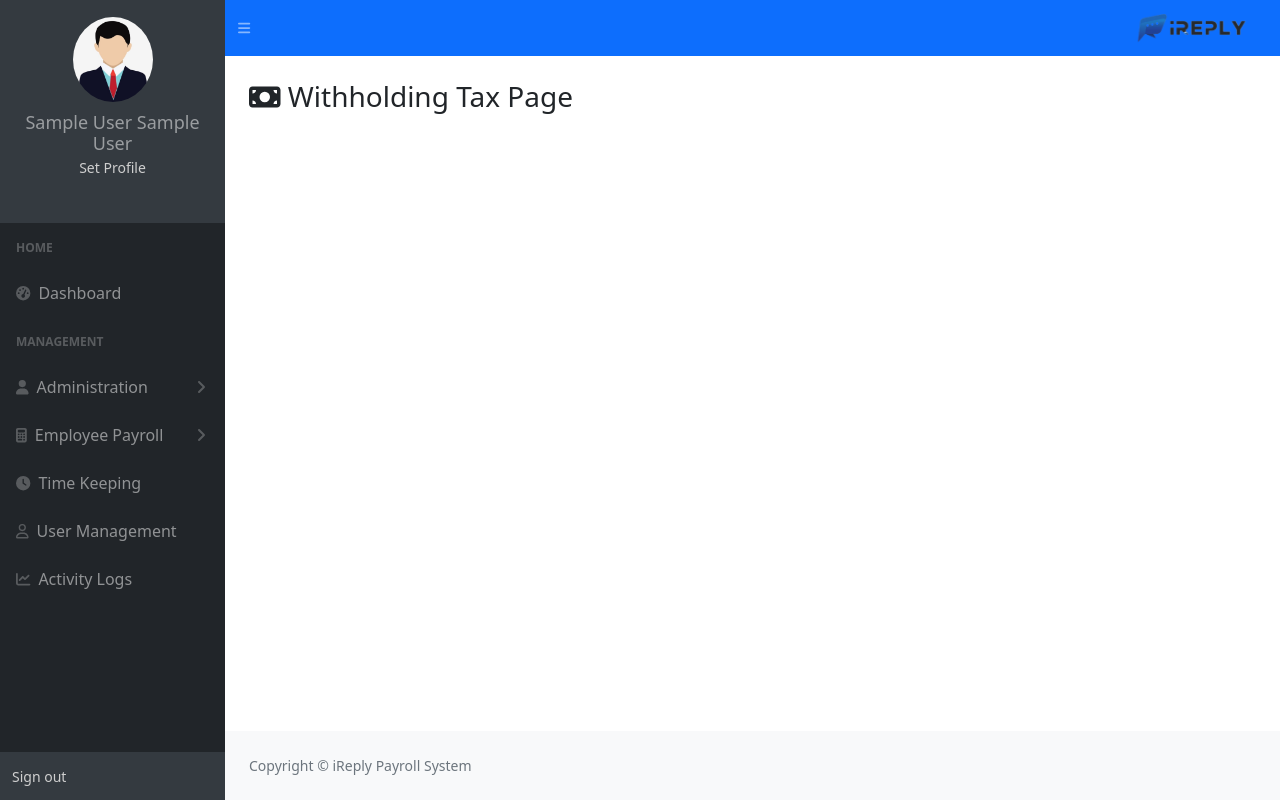
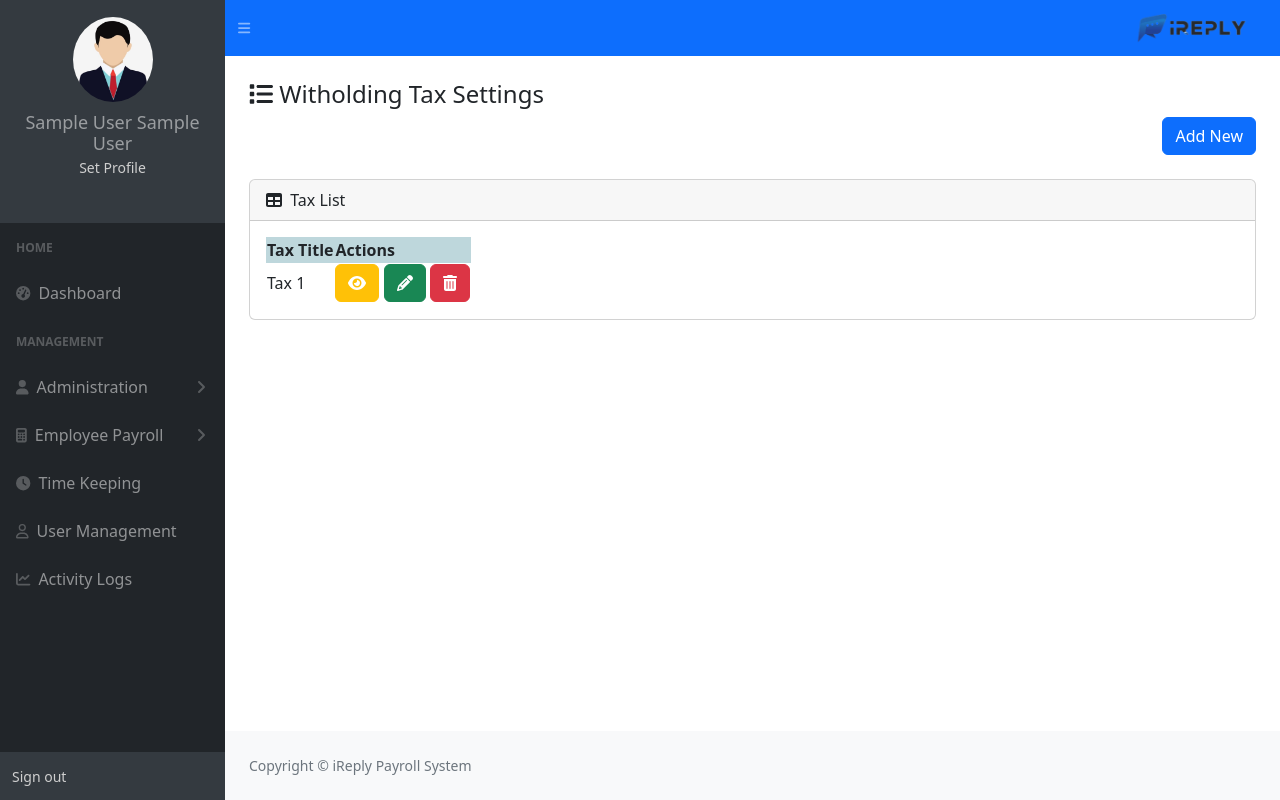
Before and after one commit to hernanigng/iReply_Payroll_System, a PHP site: page /route/WithHoldingTax.php in a window 1280 px wide. Run offline with PHP 8.4, Linux system fonts and the light colour scheme; the visitor is signed in with stand-in values (Sample User, id 1); some libraries are stand-ins or nearby versions.

Commit message:
WithHolding Tax UI

```diff
--- a/route/WithHoldingTax.php
+++ b/route/WithHoldingTax.php
@@ -19,10 +19,8 @@
 
 <script>
     // Function to show the modal for adding/editing positions
-    function showModal(id = 0, title = '', description = '') {
-        $('#positionId').val(id);
-        $('#title').val(title);
-        $('#description').val(description);
+    function showModal() {
+
         $('#itemModal').modal('show');
     }
 
@@ -30,56 +28,6 @@
     function closeModal() {
         $('#itemModal').modal('hide');
     }
-
-    // Function to delete a position via AJAX
-    function deleteItem(id) {
-        if (confirm('Are you sure you want to delete this position?')) {
-            $.ajax({
-                type: "POST",
-                url: "functions/delete_Position.php",
-                data: { id: id },
-                success: function(data){
-                    location.reload();
-                }
-            });
-        }
-    }
-
-    // Function to submit the form via AJAX
-    function saveItem() {
-        var title = $('#title').val().trim();
-        var description = $('#description').val().trim();
-
-        // Custom validation
-        if (title === "") {
-            $('#title').addClass("is-invalid");
-            return false; // Return false to indicate validation failure
-        }
-        if (description === "") {
-            $('#description').addClass("is-invalid");
-            return false; // Return false to indicate validation failure
-        }
-
-        // Perform AJAX request if validation passes
-        var id = $('#positionId').val();
-        $.ajax({
-            type: "POST",
-            url: "functions/add_Position.php",
-            data: { id: id, title: title, description: description },
-            success: function(data){
-                closeModal(); // Close the modal after successful submission
-                location.reload();
-            }
-        });
-    }
-
-    $(document).ready(function() {
-        // Event listener for form submission
-        $('#itemForm').submit(function(event) {
-            event.preventDefault(); // Prevent default form submission
-            saveItem(); // Call saveItem function
-        });
-    });
 </script>
 
 
@@ -89,13 +37,147 @@
 
 <div id="layoutSidenav_content">
 
-                <main>
+<main>
                     <div class="container-fluid px-4">
-                        <h3 class="mt-4"><i class="fa-solid fa-money-bill"></i> Withholding Tax Page</h3>
+                        <h4 class="mt-4"><i class="fa-solid fa-list"></i> Witholding Tax Settings</h4>
+
+                        <div class="d-grid gap-2 d-md-flex justify-content-md-end">
+                        <button class="btn btn-primary" type="button" onclick="showModal()">Add New</button>
+                        </div>
+
+                        <div class="card mb-4 mt-4">
+                            <div class="card-header">
+                                <i class="fas fa-table me-1"></i>
+                                Tax List
+                            </div>
+                            <div class="card-body">
+                                <table id="datatablesSimple">
+                                    <thead>
+                                        <tr>
+                                            <th>Tax Title</th>
+                                            <th>Actions</th>
+                                        </tr>
+                                    </thead>
+
+                                    <tbody>
+                                        <tr>
+                                            <td>Tax 1</td>
+                                            <td>
+                                                <center>
+                                                <button class="btn btn-warning">
+                                                    <i class="fa-solid fa-eye" style="color: #ffffff;"></i>
+                                                </button>
+                                                <button class="btn btn-success">
+                                                    <i class="fas fa-pencil-alt"></i>
+                                                </button>
+                                                <button class="btn btn-danger">
+                                                    <i class="fas fa-trash-alt"></i>
+                                                </button>
+                                                </center>
+                                            </td>
+                                        </tr>
+                                    </tbody>
+
+                                </table>
+                            </div>
+                        </div>
+                    </div>
+                </main>
 
 
+                <!-- Modal -->
+                <div class="modal fade" id="itemModal" tabindex="-1" role="dialog" aria-labelledby="exampleModalLabel" aria-hidden="true">
+                    <div class="modal-dialog modal-dialog-centered modal-lg" role="document">
+
+                    <div class="modal-content">
+                            <div class="modal-header">
+                                <h5 class="modal-title" id="exampleModalLabel">Add New Tax</h5>
+                                <button type="button" class="close" aria-label="Close" onclick="closeModal()">
+                                    <span aria-hidden="true">&times;</span>
+                                </button>
+                            </div>
+
+                            <form id="itemForm" novalidate>
+
+                                <div class="modal-body">
+                                <div class="container">
+                                    <input type="hidden" id="">
+
+                                    <div class="row">
+                                        <div class="col-5 mb-3">
+                                            <label for="taxTitle" class="form-label">Tax Title</label>
+                                            <input type="text" class="form-control" id="taxTitle" placeholder="" required>
+                                        </div>
+                                    </div>
+
+                                <div id="additionalRowsContainer">
+                                <!-- Initial row -->
+                                <div class="row">
+                                    <div class="col-5">
+                                        <label for="salaryRange" class="form-label">Salary Range</label>
+                                        <div class="input-group">
+                                            <input type="text" class="form-control" id="salaryRangeMin" placeholder="Min" required>
+                                            <div class="input-group-text">-</div>
+                                            <input type="text" class="form-control" id="salaryRangeMax" placeholder="Max" required>
+                                        </div>
+                                    </div>
+
+                                    <div class="col-3 mb-3" style="margin-left:5%;">
+                                        <label for="BasedValue" class="form-label">Based Value</label>
+                                        <input type="text" class="form-control" id="BasedValue" placeholder="" required>
+                                    </div>
+
+                                    <div class="col-3 mb-3">
+                                        <label for="TaxPercentage" class="form-label">Tax Percentage</label>
+                                        <input type="text" class="form-control" id="TaxPercentage" placeholder="" required>
+                                    </div>
+                                </div>
+                            </div>
+
+                            <button type="button" class="btn btn-primary mt-3" onclick="addRow()">Add Range</button>
+
+                            <script>
+                            function addRow() {
+                                var newRow = `
+                                    <div class="row mt-3">
+                                        <div class="col-5">
+                                            <label for="salaryRange" class="form-label">Salary Range</label>
+                                            <div class="input-group">
+                                                <input type="text" class="form-control" placeholder="Min" required>
+                                                <div class="input-group-text">-</div>
+                                                <input type="text" class="form-control" placeholder="Max" required>
+                                            </div>
+                                        </div>
+
+                                        <div class="col-3 mb-3" style="margin-left:5%;">
+                                            <label for="BasedValue" class="form-label">Based Value</label>
+                                            <input type="text" class="form-control" placeholder="" required>
+                                        </div>
+
+                                        <div class="col-3 mb-3">
+                                            <label for="TaxPercentage" class="form-label">Tax Percentage</label>
+                                            <input type="text" class="form-control" placeholder="" required>
+                                        </div>
+                                    </div>
+                                `;
+                                document.getElementById('additionalRowsContainer').insertAdjacentHTML('beforeend', newRow);
+                            }
+                            </script>
+
+
+
+                                </div>
+                                </div>
+                                <div class="modal-footer">
+                                    <button type="button" class="btn btn-secondary close" data-dismiss="modal" onclick="closeModal()">Close</button>
+                                    <button type="submit" class="btn btn-primary">Save</button>
+                                </div>
+
+                            </form>
+                        </div>
                     </div>
-                </main>
+                </div>
+
 
 
 
@@ -109,8 +191,11 @@
                         </div>
                     </div>
                 </footer>
-            </div>
-        </div>
+
+
+
+</div>
+
 
 
 <?php include '../template/footer.php' ?>
```
